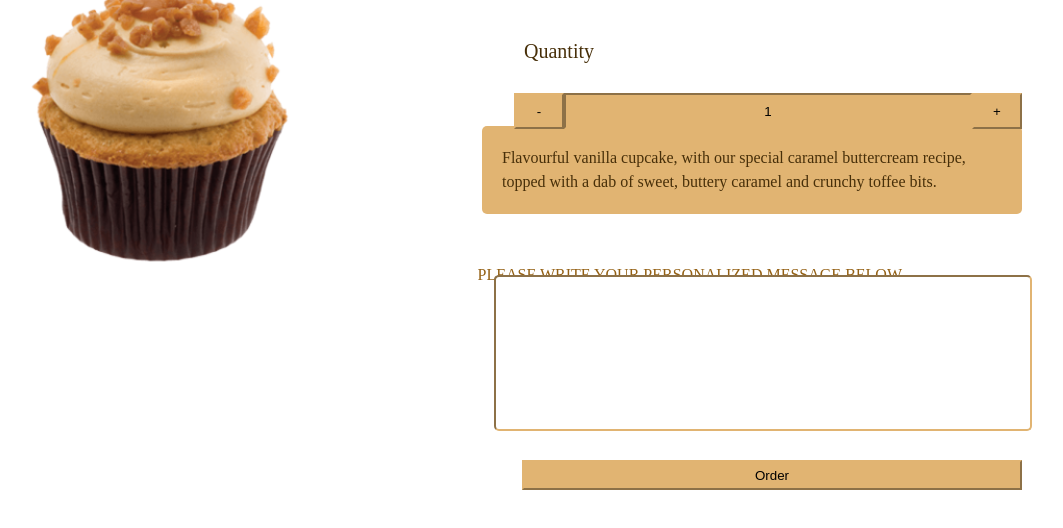
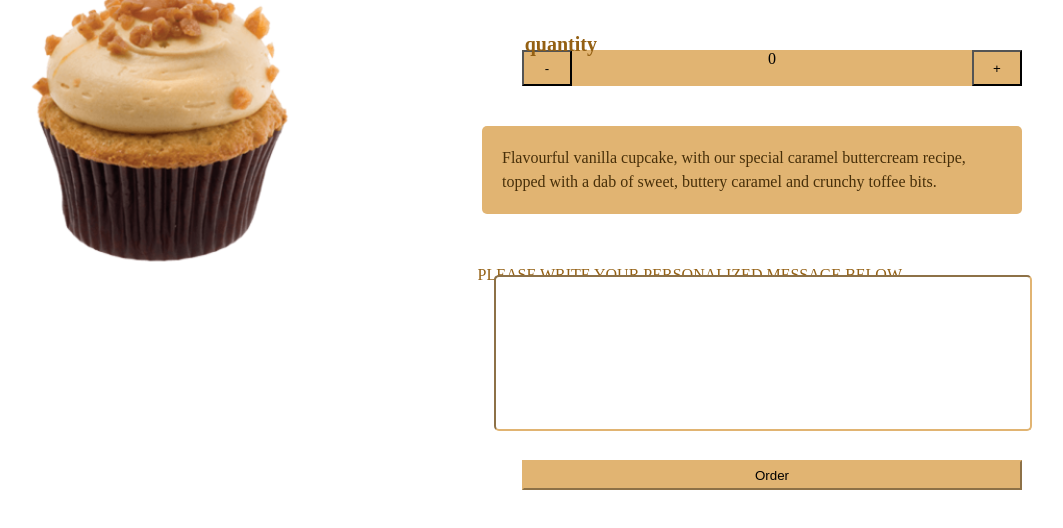
Before and after one commit to zainabalazzawi/my-gatsby-site, a Gatsby site: page /caramel-party in a window 1280 px wide. Shown: the part 240-768 px from the top of the page, without its empty margins (158-1221 px from the left). Built offline with nearby package versions, Linux system fonts and the light colour scheme; Gatsby itself is replaced by a stand-in of ours.

Commit message:
counter function add

```diff
--- a/package.json
+++ b/package.json
@@ -19,6 +19,7 @@
     "gatsby": "^2.26.1",
     "gatsby-plugin-netlify-cms": "^4.6.0",
     "gatsby-plugin-styled-components": "^3.6.0",
+    "http-server": "^0.12.3",
     "netlify-cms-app": "^2.14.4",
     "react": "^16.13.1",
     "react-dom": "^16.13.1",
--- /dev/null
+++ b/src/components/counter/counter.js
@@ -0,0 +1,65 @@
+import React from "react";
+import styled from "styled-components";
+
+export default class Counter extends React.Component {
+  state = {
+    count: 0,
+  };
+
+  increment = () => {
+    this.setState({
+      count: this.state.count + 1,
+    });
+  };
+
+  decrement = () => {
+    this.setState({
+      count: this.state.count - 1,
+    });
+  };
+
+  render() {
+    return (
+      <Wrapper>
+        <QuantityWrapper>quantity</QuantityWrapper>
+        <button onClick={this.decrement}>-</button>
+        <div> {this.state.count}</div>
+        <button onClick={this.increment}>+</button>
+      </Wrapper>
+    );
+  }
+}
+
+const Wrapper = styled.div`
+  position: absolute;
+  right: 100px;
+  top: 290px;
+  grid-template-columns: repeat(3, auto);
+  display: grid;
+  background: #e1b472;
+
+  /* border: 1px solid #946013; */
+
+  button {
+    width: 50px;
+    height: 36px;
+    background: #e1b472;
+
+    /* border-color: #472f09; */
+  }
+
+  div {
+    text-align: center;
+    width: 400px;
+    height: 36px;
+  }
+`;
+const QuantityWrapper = styled.h1`
+  position: absolute;
+  top: -40px;
+  right: 415px;
+  font-size: 20px;
+  font-weight: 20px;
+  color: #946013;
+  padding: 10px;
+`;
--- a/src/pages/caramel-party.js
+++ b/src/pages/caramel-party.js
@@ -1,5 +1,6 @@
 import React from "react";
 import styled from "styled-components";
+import Counter from "../components/counter/counter";
 
 export default function Celebration() {
   return (
@@ -14,17 +15,7 @@ export default function Celebration() {
       </TextWrapper>
       <img src="/images/mini/mini-2.png" alt="mini" />
 
-      <FormWrapper>
-        <p>Quantity</p>
-
-        <button type="button" className="quantity">
-          -
-        </button>
-        <input type="text" value="1" className="quantity" />
-        <button type="button" className="quantity">
-          +
-        </button>
-      </FormWrapper>
+      <Counter />
       <p className="information">
         PLEASE WRITE YOUR PERSONALIZED MESSAGE BELOW
       </p>
@@ -83,30 +74,7 @@ const TextWrapper = styled.p`
   border-radius: 5px;
   color: #472f09;
 `;
-const FormWrapper = styled.div`
-  position: absolute;
-  right: 100px;
-  top: 250px;
 
-  input {
-    text-align: center;
-    width: 400px;
-    height: 30px;
-    background: #e1b472;
-    border-color: #e1b472;
-  }
-  button {
-    width: 50px;
-    height: 36px;
-    background: #e1b472;
-    border-color: #e1b472;
-  }
-  p {
-    font-size: 20px;
-    color: #472f09;
-    padding: 10px;
-  }
-`;
 const TitleWrapper = styled.h1`
   position: absolute;
   top: 150px;
```
Also changed, not shown: src/pages/chocolate-caramel.js (+3 -35 lines), src/pages/chocolate-mousse.js (+2 -34 lines), src/pages/chocolate-peanut.js (+2 -34 lines), src/pages/lemon-mousse.js (+2 -33 lines), src/pages/mocha-espresso.js (+2 -32 lines), 1 other file.
